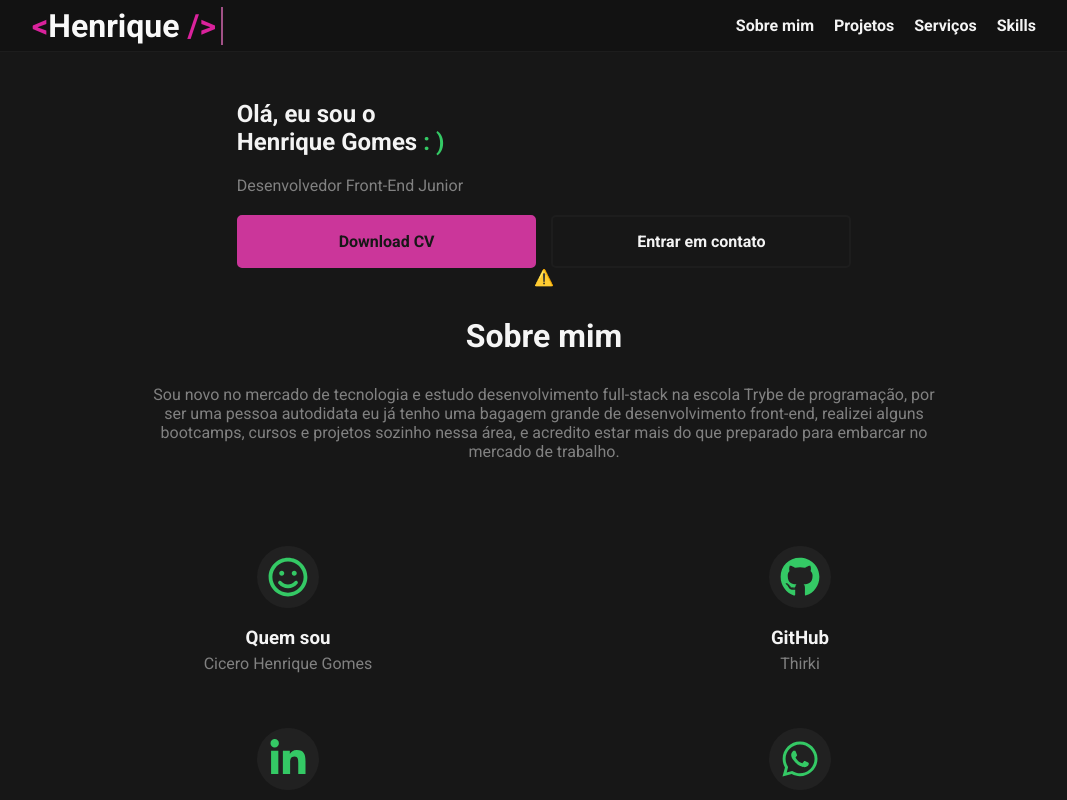
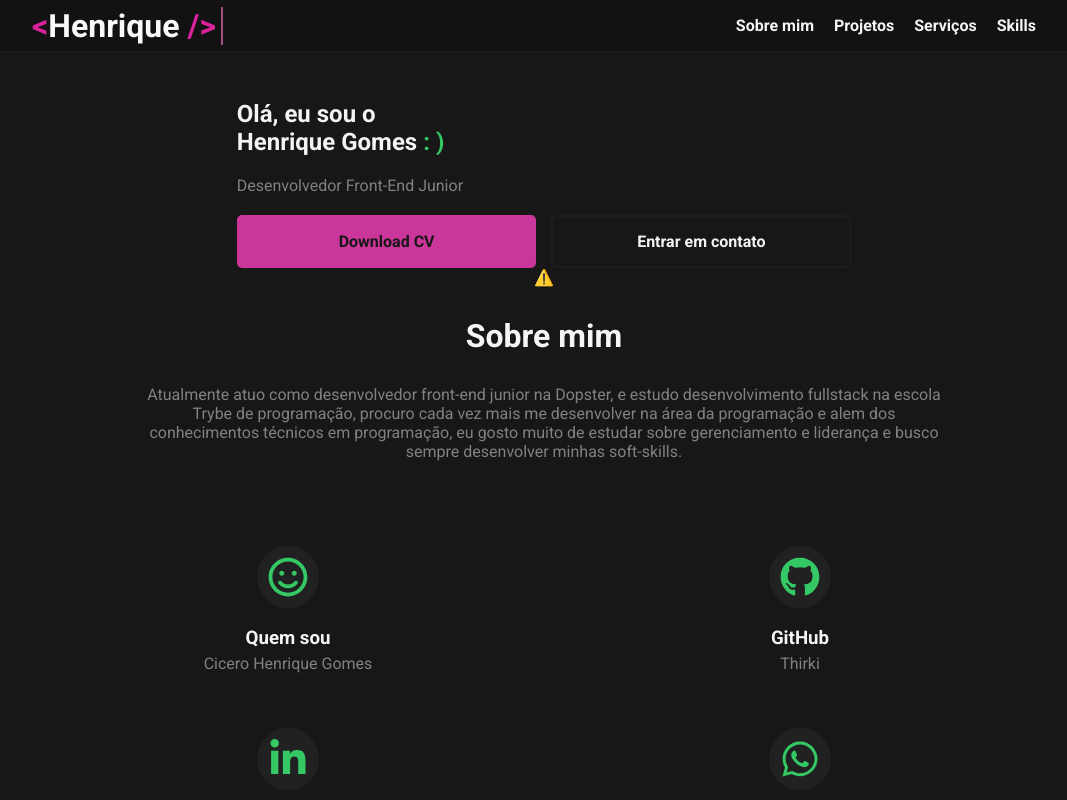
Before and after one commit to Thirki/portfolio, a React (Create React App) app: page / in a window 1280 px wide. Shown: the top 800 px of the page, without its empty margins (96-1163 px from the left). Built offline with nearby package versions, Linux system fonts and the light colour scheme; no server answers.

Commit message:
Feat: atualizacao da descricao

```diff
--- a/src/components/About.js
+++ b/src/components/About.js
@@ -6,7 +6,11 @@ export default function About() {
     <main id="About">
       <h1>Sobre mim</h1>
       <p>
-      Sou novo no mercado de tecnologia e estudo desenvolvimento full-stack na escola Trybe de programação, por ser uma pessoa autodidata eu já tenho uma bagagem grande de desenvolvimento front-end, realizei alguns bootcamps, cursos e  projetos sozinho nessa área, e acredito estar mais do que preparado para embarcar no mercado de trabalho.
+        Atualmente atuo como desenvolvedor front-end junior na Dopster, e estudo
+        desenvolvimento fullstack na escola Trybe de programação, procuro cada vez mais
+        me desenvolver na área da programação e alem dos conhecimentos técnicos em programação,
+        eu gosto muito de estudar sobre gerenciamento e liderança e busco sempre desenvolver minhas
+        soft-skills.
       </p>
     </main>
   )
```
